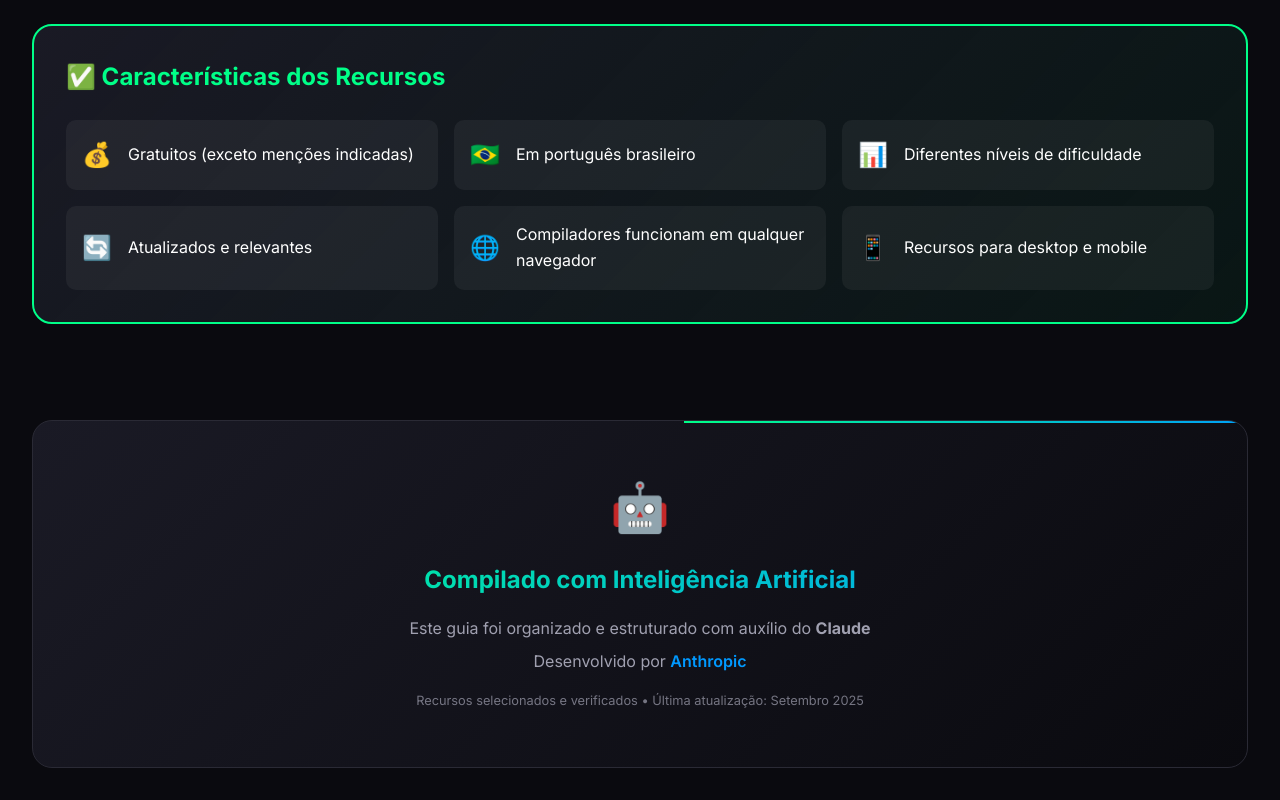
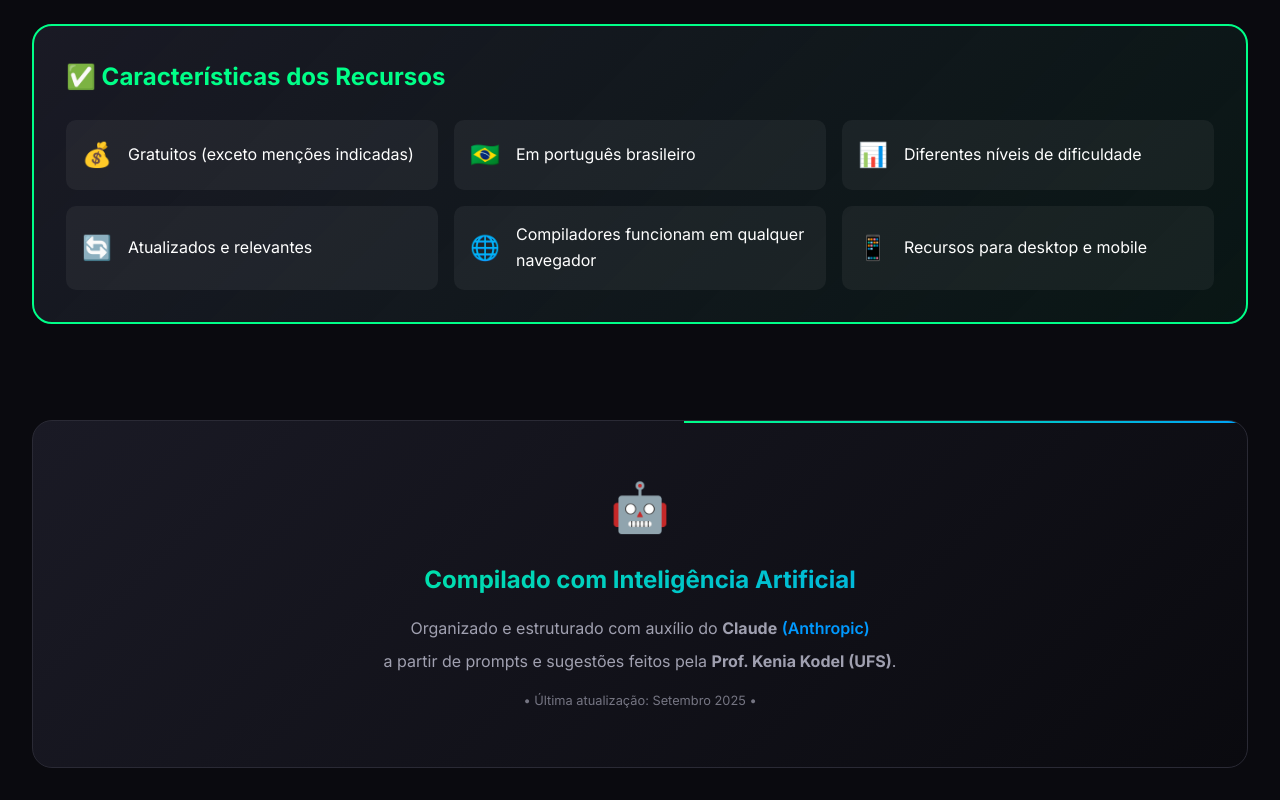
Before and after one commit to keniakodel-ufs/recursos-linguagem-c-v2, a plain HTML site: page index.html in a window 1280 px wide. Shown: the part 4367-5167 px from the top of the page. Drawn offline with Linux system fonts and the light colour scheme.

Commit message:
Ajuste do rodapé.

```diff
--- a/index.html
+++ b/index.html
@@ -755,10 +755,10 @@
         <footer class="footer">
             <div class="footer-logo">🤖</div>
             <h3>Compilado com Inteligência Artificial</h3>
-            <p>Este guia foi organizado e estruturado com auxílio do <strong>Claude</strong></p>
-            <p>Desenvolvido por <a href="https://www.anthropic.com" target="_blank">Anthropic</a></p>
+            <p>Organizado e estruturado com auxílio do <strong>Claude</strong> <a href="https://www.anthropic.com" target="_blank">(Anthropic)</a></p>
+            <p>a partir de prompts e sugestões feitos pela <strong>Prof. Kenia Kodel (UFS)</strong>.</p>
             <p style="font-size: 0.8rem; opacity: 0.7; margin-top: 1rem;">
-                Recursos selecionados e verificados • Última atualização: Setembro 2025
+                • Última atualização: Setembro 2025 •
             </p>
         </footer>
     </div>
```
